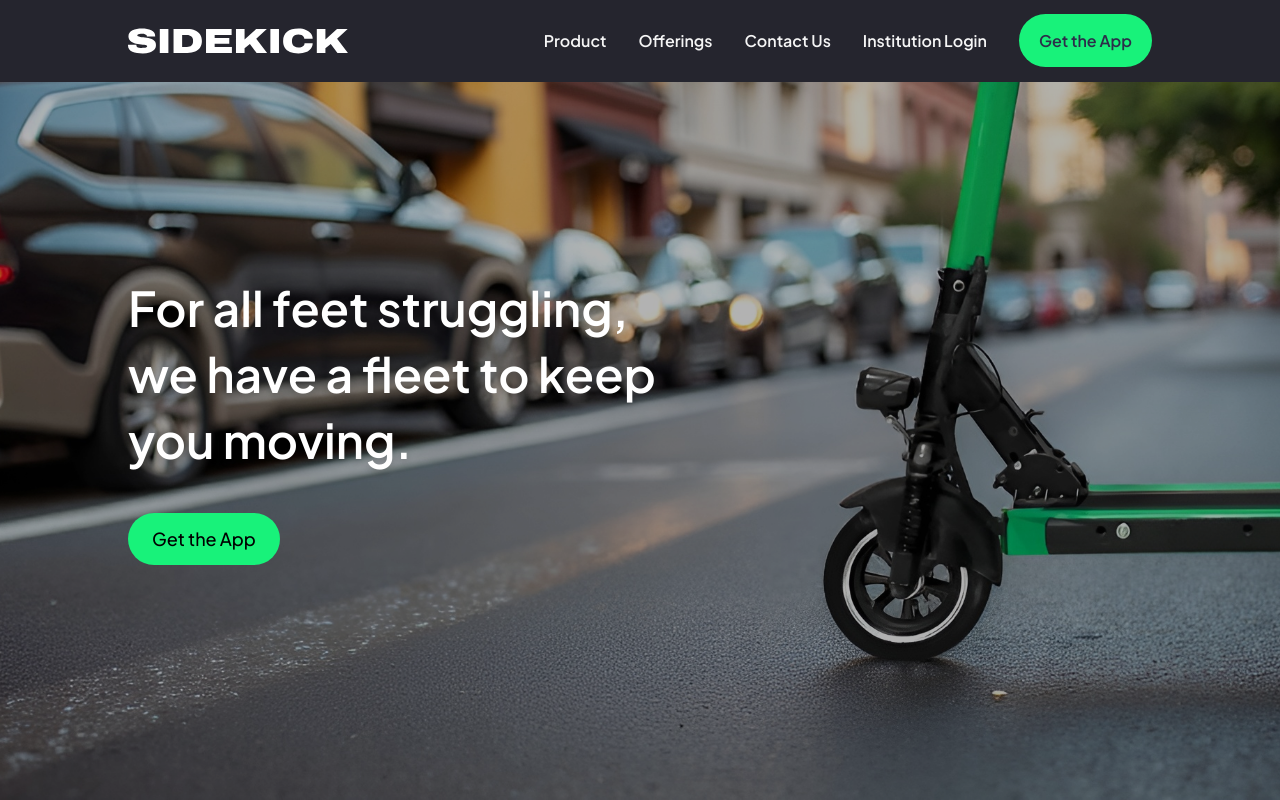
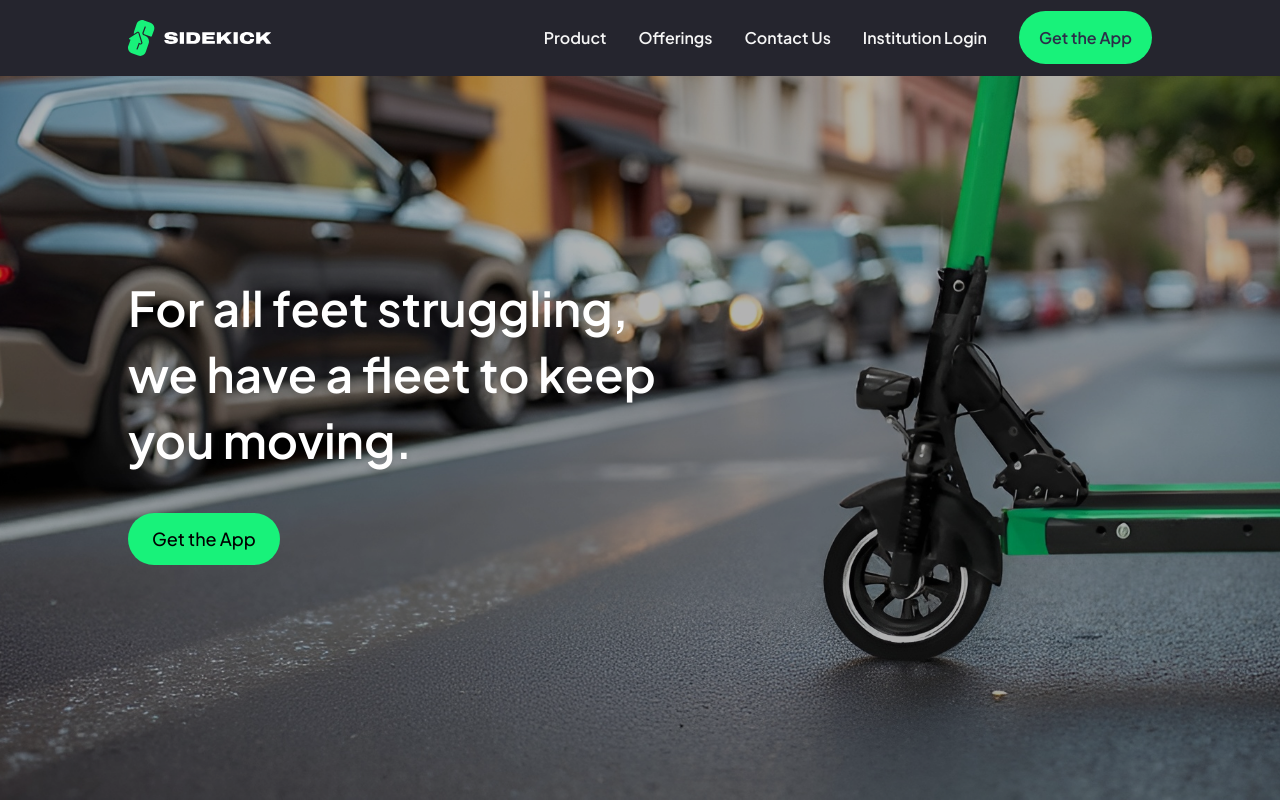
Before and after one commit to usaif1/sidekick-web, a React (Vite) app: page / in a window 1280 px wide. Shown: the top 800 px of the page. Built offline with nearby package versions, Linux system fonts and the light colour scheme.

Commit message:
updated logos

```diff
--- a/src/common/Navbar.tsx
+++ b/src/common/Navbar.tsx
@@ -22,7 +22,7 @@
   return (
     <nav
       className={`${isContactPage ? 'bg-sidekick-green text-black' : 'bg-sidekick-black text-[#f5f5f5]'
-        } py-7 md:absolute fixed top-0 left-0 w-full h-fit z-20`}
+        } py-5 md:absolute fixed top-0 left-0 w-full h-fit z-20`}
     >
       <div className='flex items-center justify-between md:w-[80%] px-5 md:px-0 max-w-7xl mx-auto'>
         <Link to="/">
@@ -55,7 +55,7 @@
       {/* Mobile Full-Screen Menu */}
       {menuOpen && (
         <menu className={`fixed top-0 left-0 w-full h-screen z-20 flex flex-col items-center justify-start gap-8 transition bg-sidekick-green text-black `}>
-          <div className=' py-7 bg-sidekick-black w-full'>
+          <div className=' py-5 bg-sidekick-black w-full'>
             <div className='flex items-center justify-between md:w-[80%] px-5 md:px-0 max-w-7xl mx-auto'>
               <Link onClick={toggleMenu} to="/">
                 <img src={sidekickLogo} alt="Sidekick Logo" />
```
Also changed, not shown: src/assets/sidekickLogoBlack.svg, src/assets/sidekicklogo.svg.
